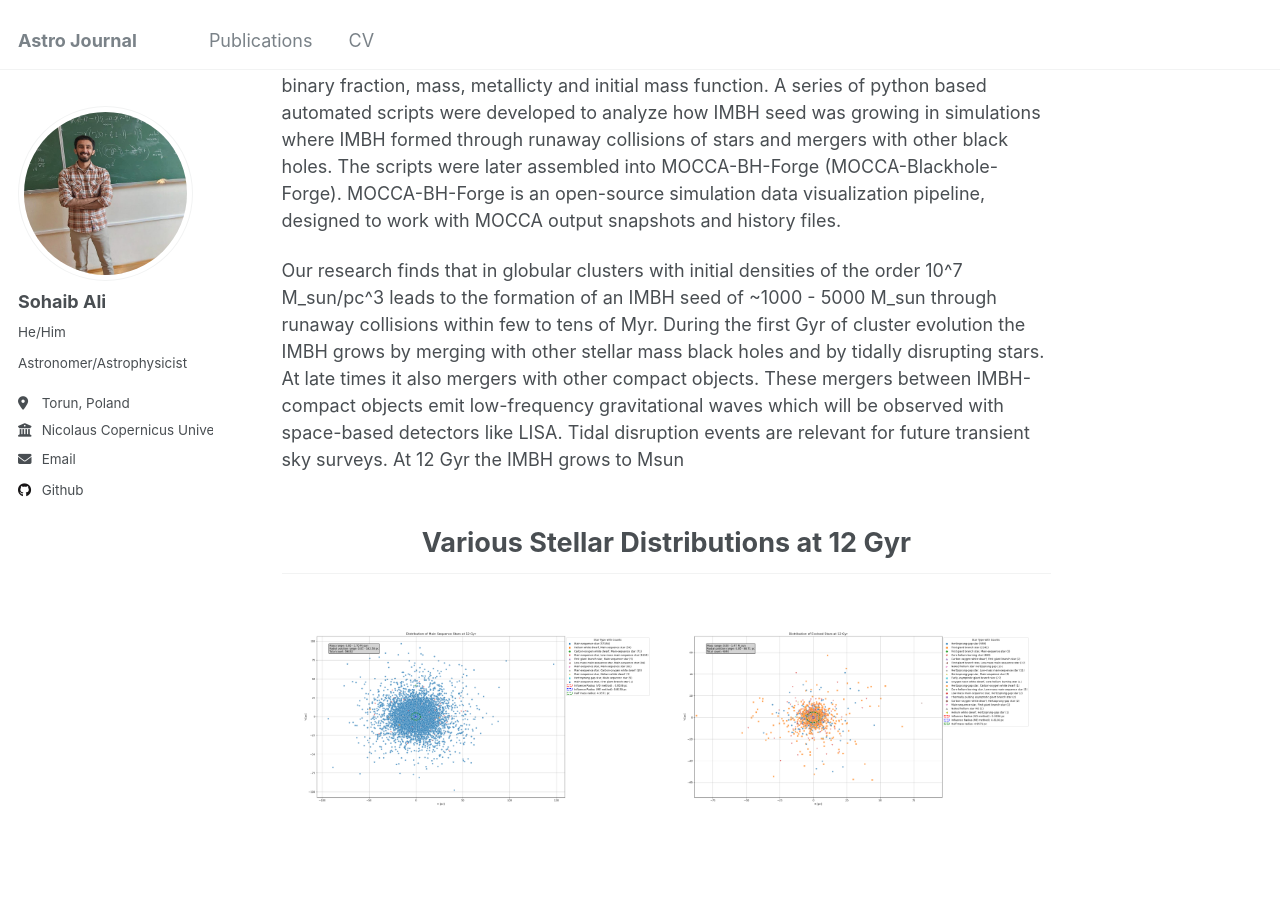
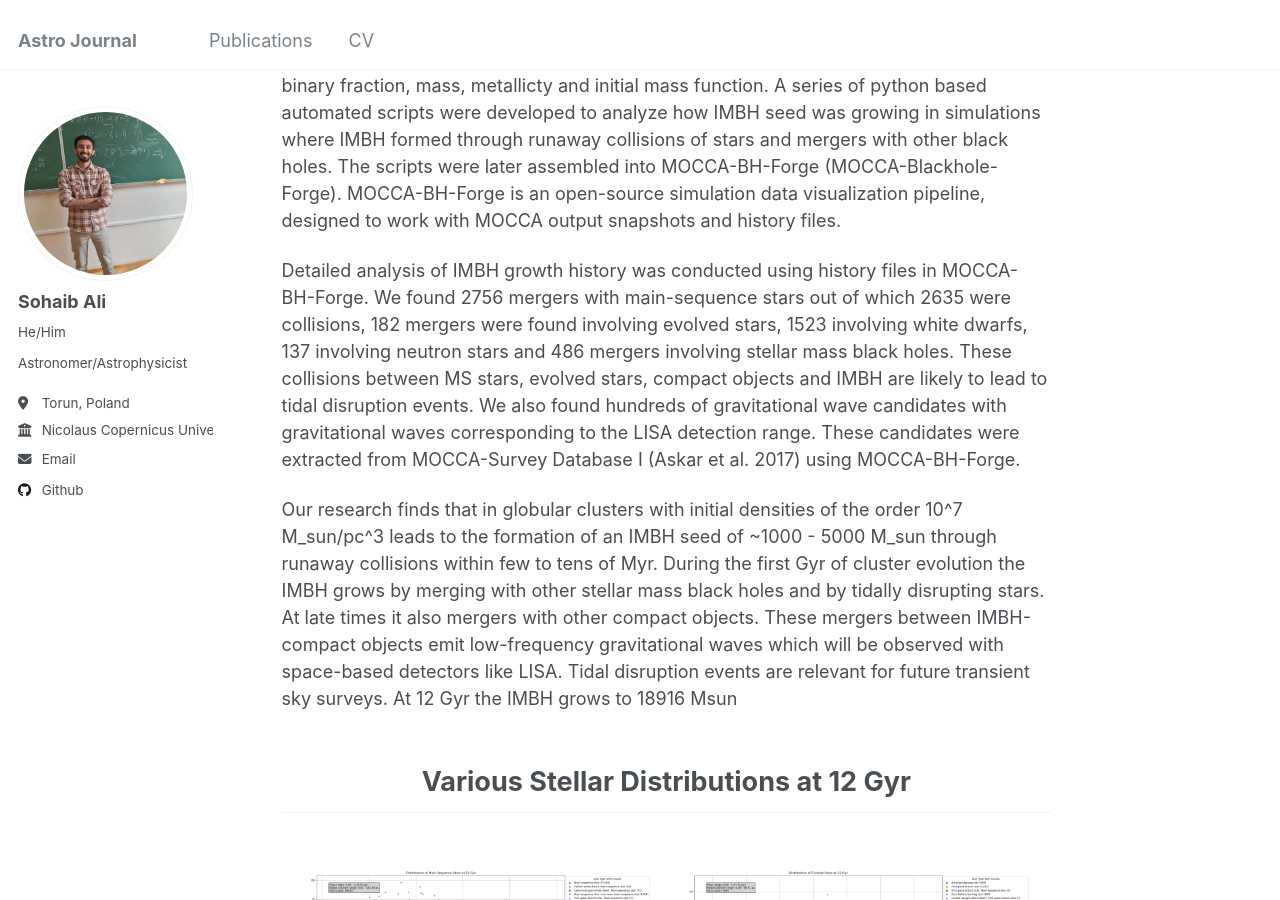
Before and after one commit to nebula-navigator/nebula-navigator.github.io, a Jekyll site: the page built from _publications/growth-black-holes.md, in a window 1280 px wide and 900 px high, scrolled down 321 px. Built offline with Jekyll 4.4.1, drawn with Linux system fonts in a browser that asks for light colours.

Commit message:
Update growth-black-holes.md

```diff
--- a/_publications/growth-black-holes.md
+++ b/_publications/growth-black-holes.md
@@ -25,7 +25,10 @@ citation: 'Your Name, You. (2015). &quot;Paper Title Number 3.&quot; <i>Journal
 
 Intermediate-mass black holes (IMBHs) are the elusive missing link between stellar-mass black holes and supermassive black holes. The interplay between gravitational dynamics and stellar evolution can lead to IMBH formation and growth of dense stellar environments, such as globular clusters. We analyzed simulation results from dense and massive globular cluster models simulated using MOCCA code in order to create detailed histories of IMBH growth in star clusters of varying initial central density, half-mass radius, binary fraction, mass, metallicty and initial mass function. A series of python based automated scripts were developed to analyze how IMBH seed was growing in simulations where IMBH formed through runaway collisions of stars and mergers with other black holes. The scripts were later assembled into MOCCA-BH-Forge (MOCCA-Blackhole-Forge). MOCCA-BH-Forge is an open-source simulation data visualization pipeline, designed to work with MOCCA output snapshots and history files.
 
-Our research finds that in globular clusters with initial densities of the order 10^7 M_sun/pc^3 leads to the formation of an IMBH seed of ~1000 - 5000 M_sun through runaway collisions within few to tens of Myr. During the first Gyr of cluster evolution the IMBH grows by merging with other stellar mass black holes and by tidally disrupting stars.  At late times it also mergers with other compact objects. These mergers between IMBH-compact objects emit low-frequency gravitational waves which will be observed with space-based detectors like LISA. Tidal disruption events are relevant for future transient sky surveys. At 12 Gyr the IMBH grows to  Msun
+Detailed analysis of IMBH growth history was conducted using history files in MOCCA-BH-Forge. We found 2756 mergers with main-sequence stars out of which 2635 were collisions, 182 mergers were found involving evolved stars, 1523 involving white dwarfs, 137 involving neutron stars and 486 mergers involving stellar mass black holes. These collisions between MS stars, evolved stars, compact objects and IMBH are likely to lead to tidal disruption events. We also found hundreds of gravitational wave candidates with gravitational waves corresponding to the LISA detection range. These candidates were extracted from MOCCA-Survey Database I (Askar et al. 2017) using MOCCA-BH-Forge.
+
+
+Our research finds that in globular clusters with initial densities of the order 10^7 M_sun/pc^3 leads to the formation of an IMBH seed of ~1000 - 5000 M_sun through runaway collisions within few to tens of Myr. During the first Gyr of cluster evolution the IMBH grows by merging with other stellar mass black holes and by tidally disrupting stars.  At late times it also mergers with other compact objects. These mergers between IMBH-compact objects emit low-frequency gravitational waves which will be observed with space-based detectors like LISA. Tidal disruption events are relevant for future transient sky surveys. At 12 Gyr the IMBH grows to 18916 Msun
 
 
 
```
